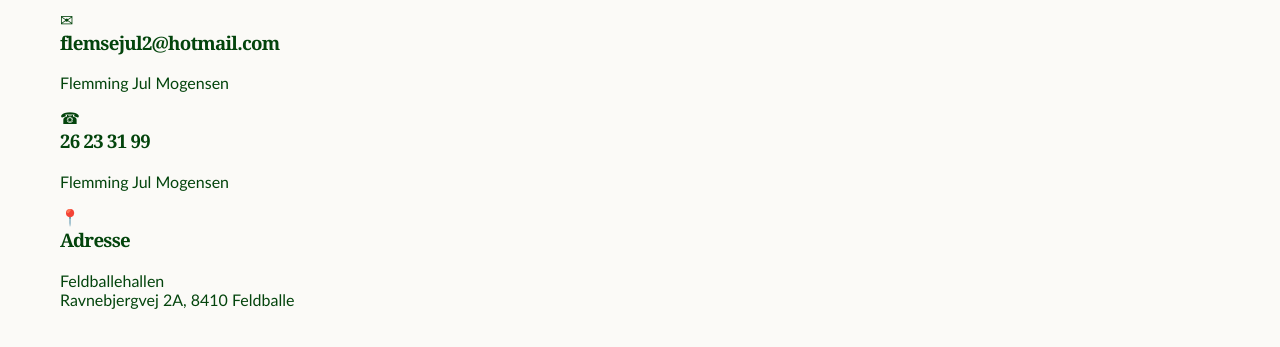
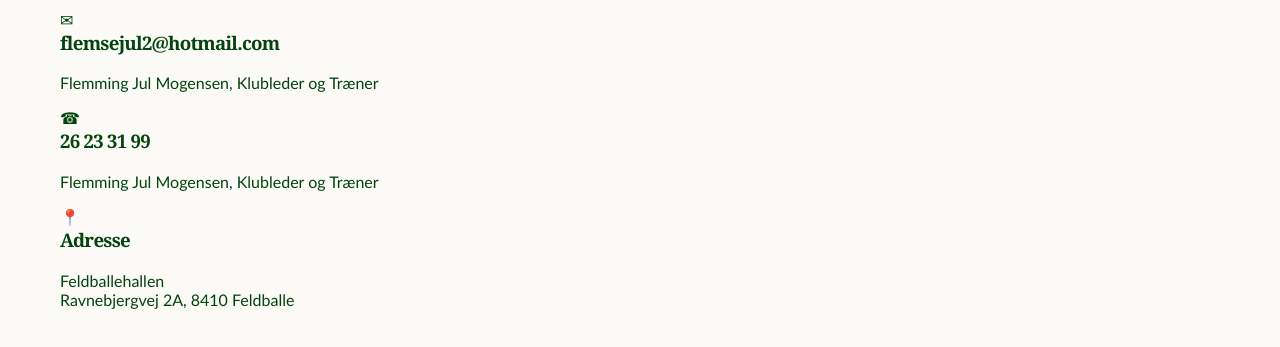
Before and after one commit to tuefry/TGF, a plain HTML site: page kontakt.html in a window 1280 px wide. Shown: the part 689-1036 px from the top of the page. Drawn offline with Linux system fonts and the light colour scheme; a web font is replaced by a local one.

Commit message:
rettet kontakt

```diff
--- a/kontakt.html
+++ b/kontakt.html
@@ -50,13 +50,13 @@
           <div class="contact-card">
             <div class="contact-icon">✉</div>
             <h3>flemsejul2@hotmail.com</h3>
-            <p class="contact-detail"><a href="mailto:#">Flemming Jul Mogensen</a></p>
+            <p class="contact-detail"><a href="mailto:#">Flemming Jul Mogensen, Klubleder og Træner</a></p>
           </div>
 
           <div class="contact-card">
             <div class="contact-icon">☎</div>
             <h3>26 23 31 99</h3>
-            <p class="contact-detail"><a href="tel:#">Flemming Jul Mogensen</a></p>
+            <p class="contact-detail"><a href="tel:#">Flemming Jul Mogensen, Klubleder og Træner</a></p>
           </div>
 
           <div class="contact-card">
```
